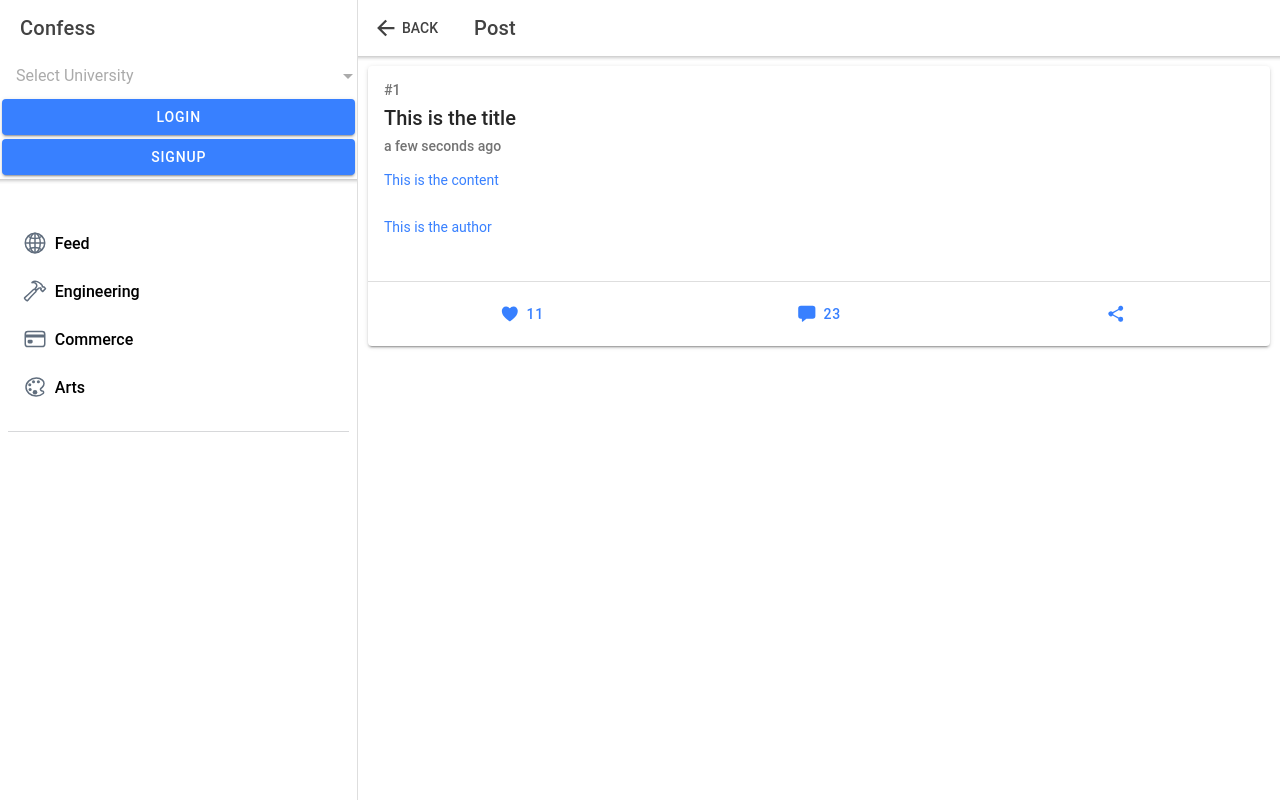
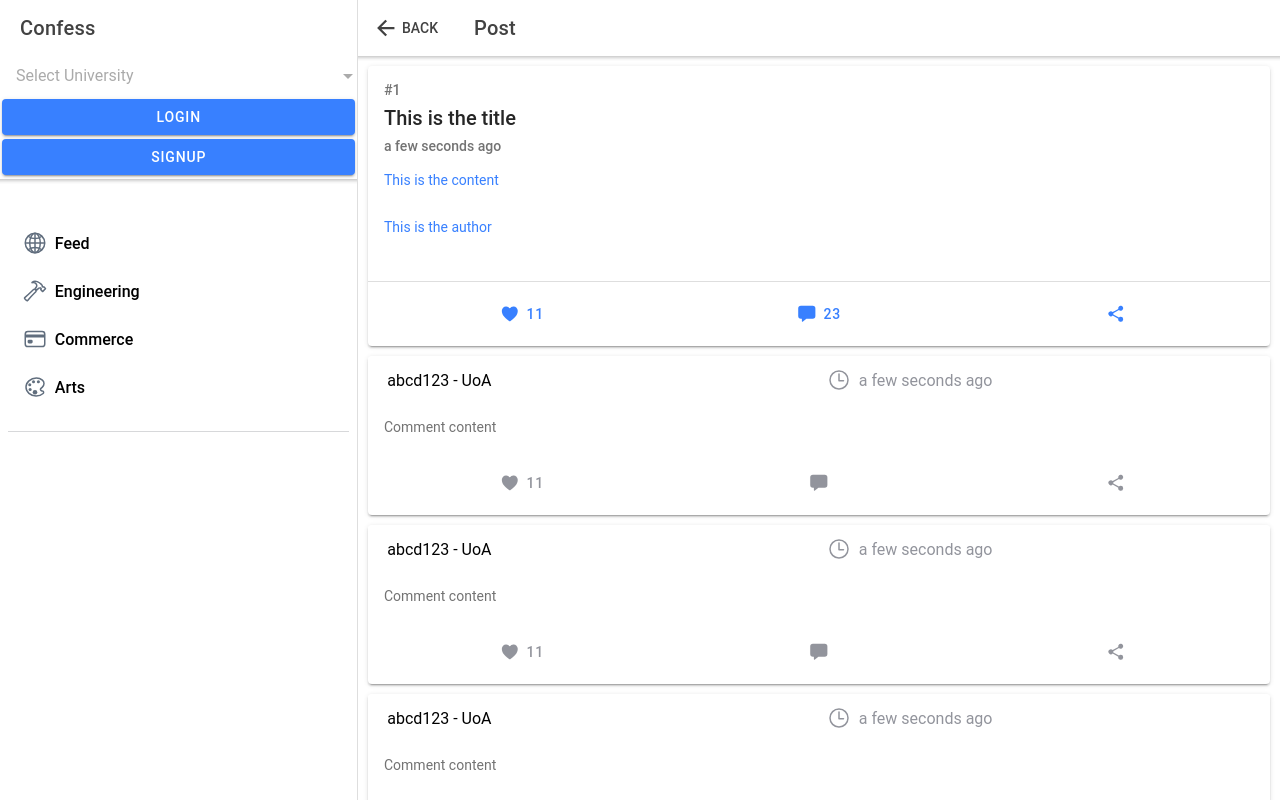
Before and after one commit to Deagler/confess-app, a React (Create React App) app in the folder app/: page /pages/posts/1 in a window 1280 px wide. Built offline with nearby package versions, Linux system fonts and the light colour scheme; the HTML template or start-up script is replaced by a standard one.

Commit message:
Add initial comment component to post page
Basic UI component allows displaying of comments on posts

```diff
--- /dev/null
+++ b/app/src/components/Comment.tsx
@@ -0,0 +1,60 @@
+import {
+  IonCard,
+  IonItem,
+  IonLabel,
+  IonIcon,
+  IonCardContent,
+  IonButton,
+  IonGrid,
+  IonRow,
+  IonCol,
+} from '@ionic/react';
+import React from 'react';
+import { timeOutline, heart, chatbox, shareSocial } from 'ionicons/icons';
+import moment from 'moment';
+
+export interface CommentProps {
+  date: Date;
+  content: string;
+  author: string;
+  university: string;
+}
+
+const Comment: React.FC<CommentProps> = (props: CommentProps) => {
+  const { date, content, author, university } = props;
+
+  return (
+    <IonCard>
+      <IonItem lines="none">
+        <IonLabel slot="start">
+          {author} - {university}
+        </IonLabel>
+        <IonIcon color="medium" icon={timeOutline} />
+        <IonLabel color="medium">{moment(date).fromNow()}</IonLabel>
+      </IonItem>
+      <IonCardContent>{content}</IonCardContent>
+      <IonGrid>
+        <IonRow className="ion-justify-content-center">
+          <IonCol>
+            <IonButton fill="clear" expand="full" color="medium">
+              <IonIcon color="medium" icon={heart} />
+              <IonLabel>11</IonLabel>
+            </IonButton>
+          </IonCol>
+          <IonCol>
+            <IonButton fill="clear" expand="full" color="medium">
+              <IonIcon color="medium" icon={chatbox} />
+            </IonButton>
+          </IonCol>
+          <IonCol>
+            <IonButton fill="clear" expand="full" color="medium">
+              <IonIcon icon={shareSocial} />
+            </IonButton>
+          </IonCol>
+        </IonRow>
+      </IonGrid>
+    </IonCard>
+  );
+};
+
+export default Comment;
--- a/app/src/pages/PostPage.tsx
+++ b/app/src/pages/PostPage.tsx
@@ -7,15 +7,11 @@ import {
   IonButtons,
   IonTitle,
   IonBackButton,
-  IonRow,
 } from '@ionic/react';
-
+import Comment, { CommentProps } from '../components/Comment';
 import Post, { PostProps } from '../components/Post';
-import { useParams, Route, useHistory } from 'react-router-dom';
 
 const Postpage: React.FC = () => {
-  const { id } = useParams();
-  const history = useHistory();
   const testPosts: PostProps[] = [
     {
       id: 1,
@@ -26,7 +22,7 @@ const Postpage: React.FC = () => {
     },
   ];
 
-  const [posts, setPosts] = useState(testPosts);
+  const [posts] = useState(testPosts);
   return (
     <IonPage>
       <IonHeader>
@@ -36,10 +32,13 @@ const Postpage: React.FC = () => {
           </IonButtons>
           <IonTitle className="ion-text-start">Post</IonTitle>
         </IonToolbar>
-      </IonHeader>{' '}
+      </IonHeader>
       <IonContent>
         {posts.map((post: PostProps, i: number) => (
           <Post key={i} {...post} />
+        ))}
+        {testComments.map((comment: CommentProps, i: number) => (
+          <Comment key={i} {...comment} />
         ))}
       </IonContent>
     </IonPage>
@@ -47,3 +46,24 @@ const Postpage: React.FC = () => {
 };
 
 export default Postpage;
+
+const testComments: CommentProps[] = [
+  {
+    date: new Date(),
+    content: 'Comment content',
+    author: 'abcd123',
+    university: 'UoA',
+  },
+  {
+    date: new Date(),
+    content: 'Comment content',
+    author: 'abcd123',
+    university: 'UoA',
+  },
+  {
+    date: new Date(),
+    content: 'Comment content',
+    author: 'abcd123',
+    university: 'UoA',
+  },
+];
```
